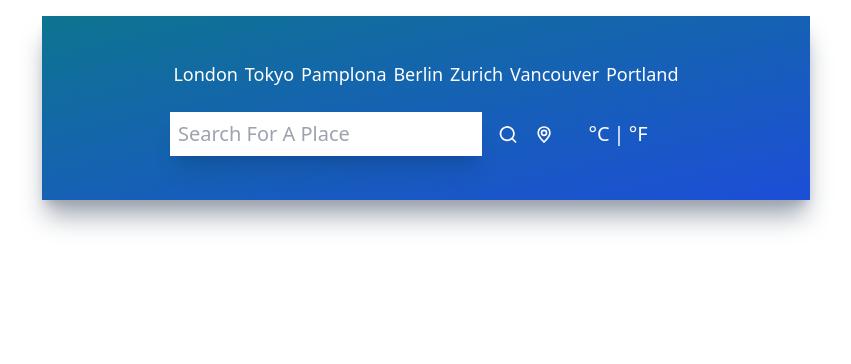
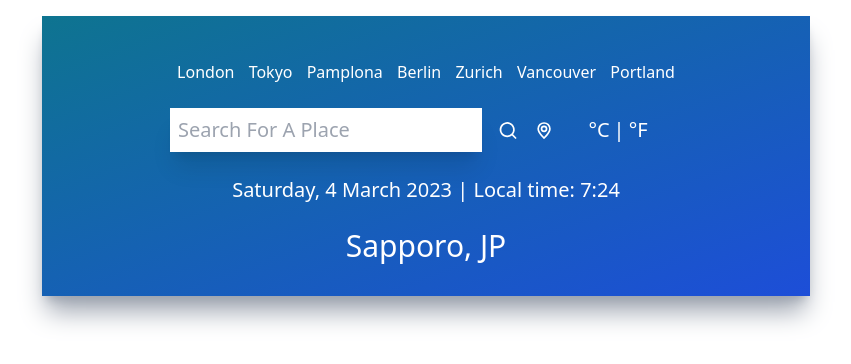
Before and after one commit to joeygroves/react-weather-app, a React (Create React App) app: page / in a window 1280 px wide. Shown: the top 364 px of the page, without its empty margins (214-1065 px from the left). Built offline with nearby package versions, Linux system fonts and the light colour scheme.

Commit message:
Finished TimeAndLocation React components

```diff
--- a/src/App.js
+++ b/src/App.js
@@ -2,6 +2,7 @@ import './App.css';
 import UilReact from '@iconscout/react-unicons/icons/uil-react'
 import TopButtons from './components/TopButtons';
 import Inputs from './components/Inputs';
+import TimeAndLocation from './components/TimeAndLocation';
 
 function App() {
   return (
@@ -9,6 +10,7 @@ function App() {
     h-fit shadow-xl shadow-gray-400">
       <TopButtons />
       <Inputs />
+      <TimeAndLocation />
     </div>
   );
 }
--- /dev/null
+++ b/src/components/TimeAndLocation.jsx
@@ -0,0 +1,22 @@
+import React from 'react'
+
+function TimeAndLocation() {
+    // Uses 'luxon' to handle JavaScript date and time objects
+  return (
+    <div>
+        <div className="flex items-center justify-center my-6">
+            <p className='text-white text-xl font-extralight'>
+                Saturday, 4 March 2023 | Local time: 7:24
+            </p>
+        </div>
+
+        <div className='flex items-center justify-center my-3'>
+            <p className='text-white text-3xl font-medium'>
+                Sapporo, JP
+            </p>
+        </div>
+    </div>
+  );
+}
+
+export default TimeAndLocation
--- a/src/components/TopButtons.jsx
+++ b/src/components/TopButtons.jsx
@@ -37,13 +37,13 @@ function TopButtons() {
             id: 7,
             title: 'Portland'
         }
-    ]
+    ];
 
     return <div className="flex items-center justify-around my-6">
         {cities.map((city) => (
-            <button key={city.id} className="text-white text-lg font-medium">{city.title}</button>
+            <button key={city.id} className="text-white text-base font-medium">{city.title}</button>
         ))}
     </div>;
-}
+};
 
 export default TopButtons;
```
